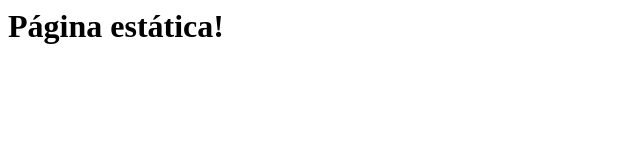
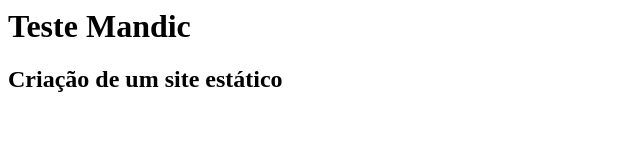
Before and after one commit to drcarvalho/Teste-Base-Mandic-DanielRodrigues, a plain HTML site: page index.html in a window 1280 px wide. Shown: the whole page, without its empty margins (0-640 px from the left). Drawn offline with Linux system fonts and the light colour scheme.

Commit message:
Update index.html

```diff
--- a/index.html
+++ b/index.html
@@ -1,4 +1,5 @@
 <html>
 <meta http-equiv="Content-Type" content="text/html; charset=utf-8">
-<h1>Página estática!</h1>
+<h1>Teste Mandic</h1>
+  <h2> Criação de um site estático </h2>
 </html>
```
